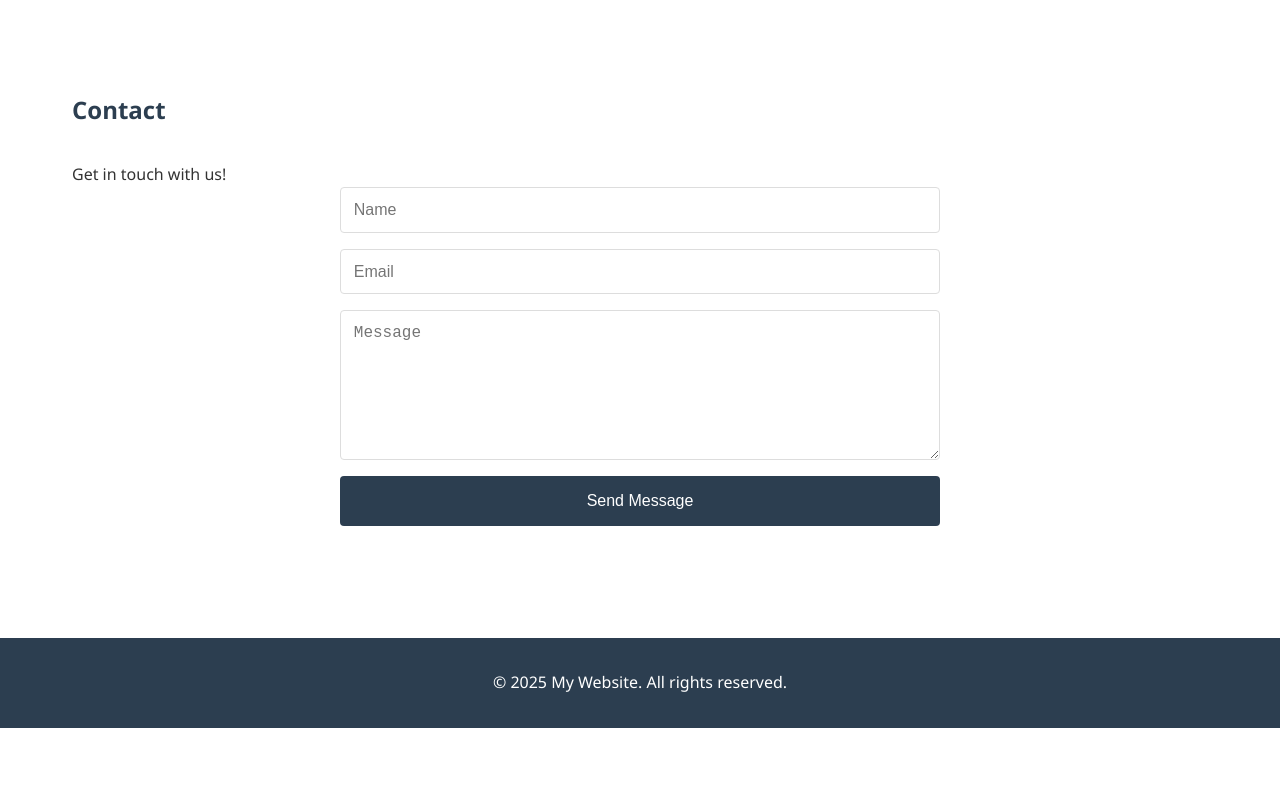
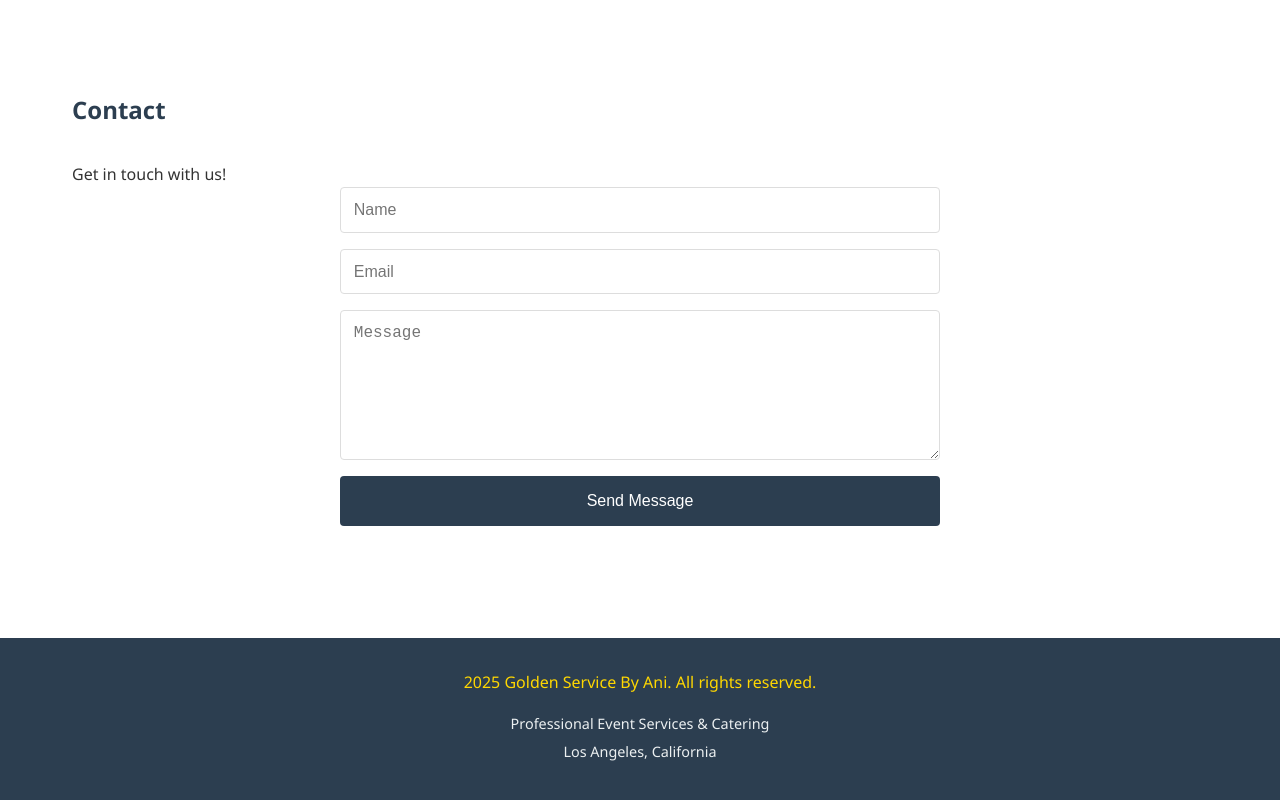
Before and after one commit to muradyan-lab/golden-service-by-ani, a website: page index.html in a window 1280 px wide. Shown: the part 2445-3245 px from the top of the page. Before the commit the page ends 3173 px from the top, so only its background shows below. Drawn offline with Linux system fonts and the light colour scheme.

Commit message:
Update footer copyright text

```diff
--- a/index.html
+++ b/index.html
@@ -83,7 +83,13 @@
     </main>
 
     <footer>
-        <p>&copy; 2025 My Website. All rights reserved.</p>
+        <div class="footer-content">
+            <p class="copyright"> 2025 Golden Service By Ani. All rights reserved.</p>
+            <div class="footer-info">
+                <p>Professional Event Services & Catering</p>
+                <p>Los Angeles, California</p>
+            </div>
+        </div>
     </footer>
 
     <script src="script.js"></script>
--- a/styles.css
+++ b/styles.css
@@ -241,9 +241,30 @@ body {
 footer {
     background-color: #2c3e50;
     color: white;
-    text-align: center;
     padding: 2rem;
     margin-top: 2rem;
+}
+
+.footer-content {
+    max-width: 1200px;
+    margin: 0 auto;
+    text-align: center;
+}
+
+.copyright {
+    color: #FFD700;
+    font-weight: 500;
+    margin-bottom: 1rem;
+}
+
+.footer-info {
+    color: #ecf0f1;
+    font-size: 0.9rem;
+    line-height: 1.6;
+}
+
+.footer-info p {
+    margin: 0.3rem 0;
 }
 
 /* Responsive Design */
```
